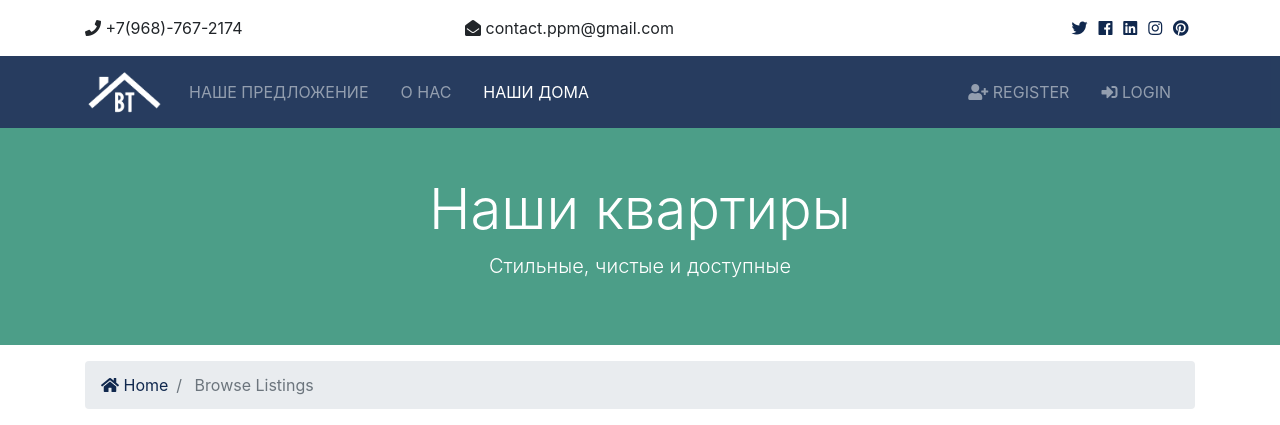
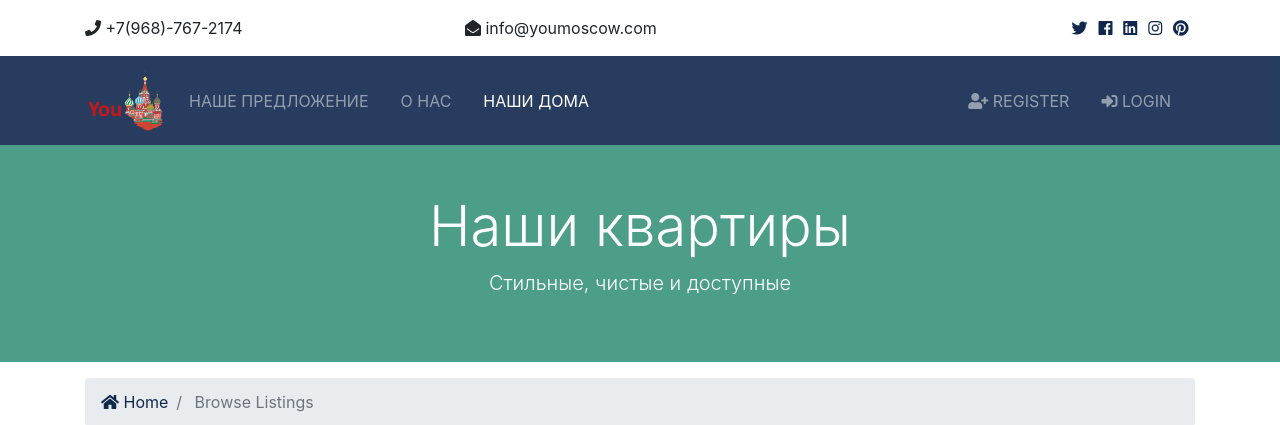
Before and after one commit to svpolonsky/btre_project, a Django app: page /listings/ in a window 1280 px wide. Shown: the top 425 px of the page. Run offline with Django 3.2, Linux system fonts and the light colour scheme; data that the repository does not hold is empty; some libraries are stand-ins or nearby versions.

Commit message:
Updated Logo - YouMoscow

```diff
--- a/btre/static/css/style.css
+++ b/btre/static/css/style.css
@@ -5,7 +5,8 @@ img {
   width: 100%; }
 
 .logo {
-  width: 80px; }
+    height:100%;
+    width: 80px; }
 
 .navbar {
   opacity: 0.9;
--- a/templates/partials/_navbar.html
+++ b/templates/partials/_navbar.html
@@ -3,7 +3,7 @@
 <nav class="navbar navbar-expand-lg navbar-dark bg-primary sticky-top">
     <div class="container">
       <a class="navbar-brand" href="{% url 'index' %}">
-        <img src="{% static 'img/logo.png' %}" class="logo" alt="">
+        <img src="{% static 'img/youmoscow.png' %}"   class="logo" alt="">
       </a>
       <button class="navbar-toggler" type="button" data-toggle="collapse" data-target="#navbarNavAltMarkup">
         <span class="navbar-toggler-icon"></span>
--- a/templates/partials/_topbar.html
+++ b/templates/partials/_topbar.html
@@ -6,7 +6,7 @@
           <i class="fas fa-phone"></i> +7(968)-767-2174
         </div>
         <div class="col-md-4">
-          <i class="fas fa-envelope-open"></i> contact.ppm@gmail.com
+          <i class="fas fa-envelope-open"></i> info@youmoscow.com
         </div>
         <div class="col-md-4">
           <div class="social text-right">
```
Also changed, not shown: btre/static/img/logo.png (deleted), btre/static/img/youmoscow.png (added).
